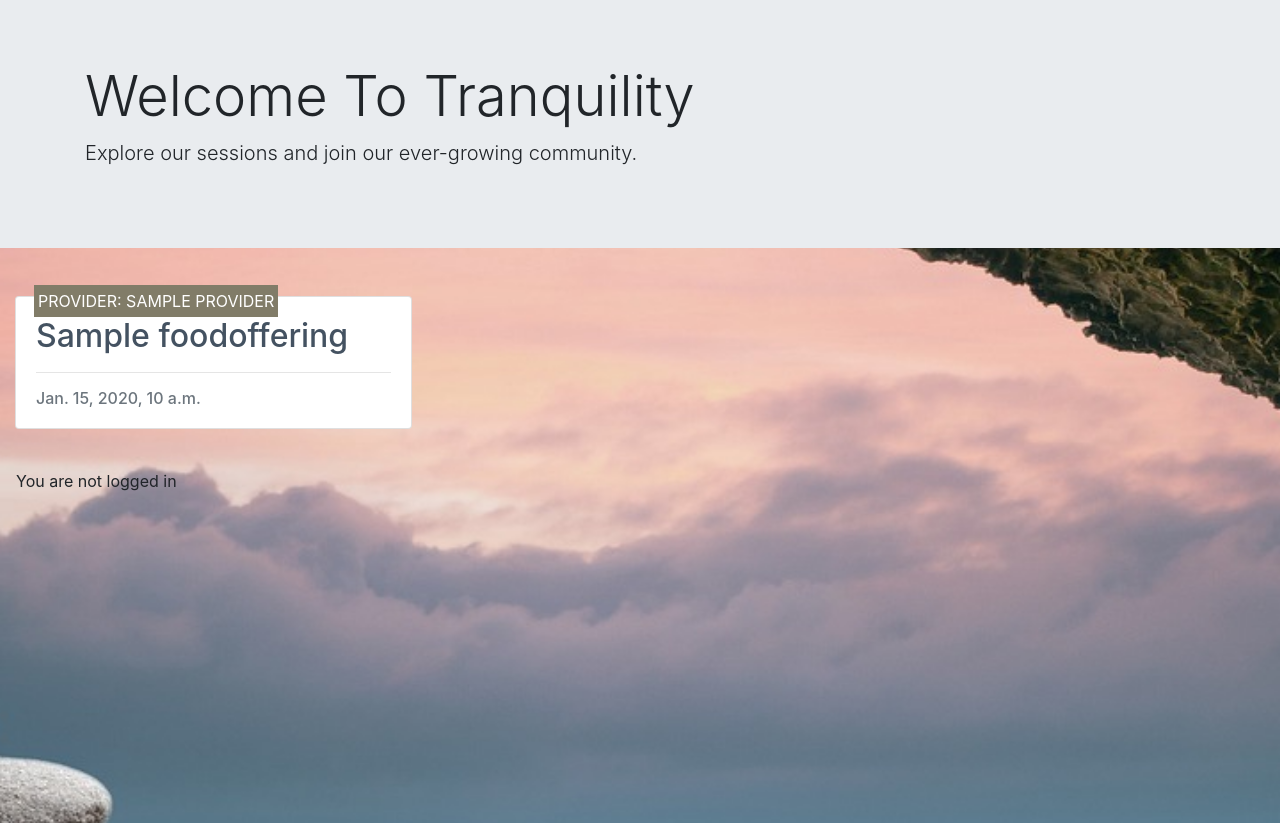
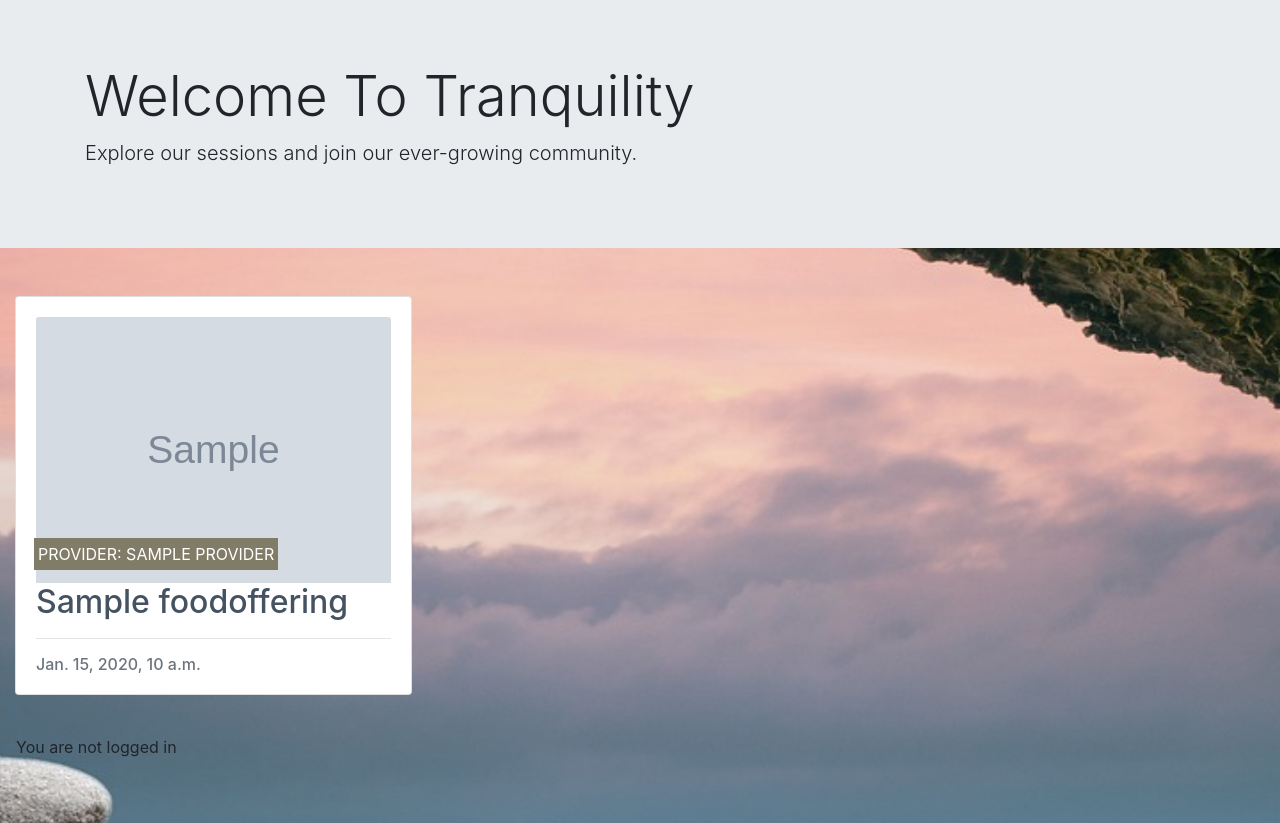
Before and after one commit to Libbu/Full-Craic, a Django app: template wellnessblog/templates/wellnessblog/index.html in a window 1280 px wide. Shown: the part 84-907 px from the top of the page. Run offline with Django 4.2, Linux system fonts and the light colour scheme; the template is opened without the code that fills it: most values are stand-ins (such as "Sample title", 1, 10 or a date in 2020); grey boxes marked "Sample" are stand-in pictures; some libraries are stand-ins or nearby versions; some web fonts are replaced.

Commit message:
added images to post cards on index.html in wellness blog

```diff
--- a/wellnessblog/templates/wellnessblog/index.html
+++ b/wellnessblog/templates/wellnessblog/index.html
@@ -24,6 +24,11 @@
           <div class="card mb-4">
             <div class="card-body">
               <div class="image-container">
+                {% if "placeholder" in session.featured_image.url %}
+                <img class="card-img-top" src="{% static 'images/default.jpg' %}" alt="placeholder image">
+                {% else %}
+                <img class="card-img-top" src=" {{ session.image.url }}" alt="{{ session.name }}">
+                {% endif %}
                 <div class="image-flash">
                   <p class="author">Provider: {{ session.provider }}</p>
                 </div>
@@ -38,8 +43,8 @@
           </div>
         </div>
         {% if forloop.counter|divisibleby:3 %}
-        </div>
-        <div class="row">
+      </div>
+      <div class="row">
         {% endif %}
         {% endfor %}
       </div>
```
